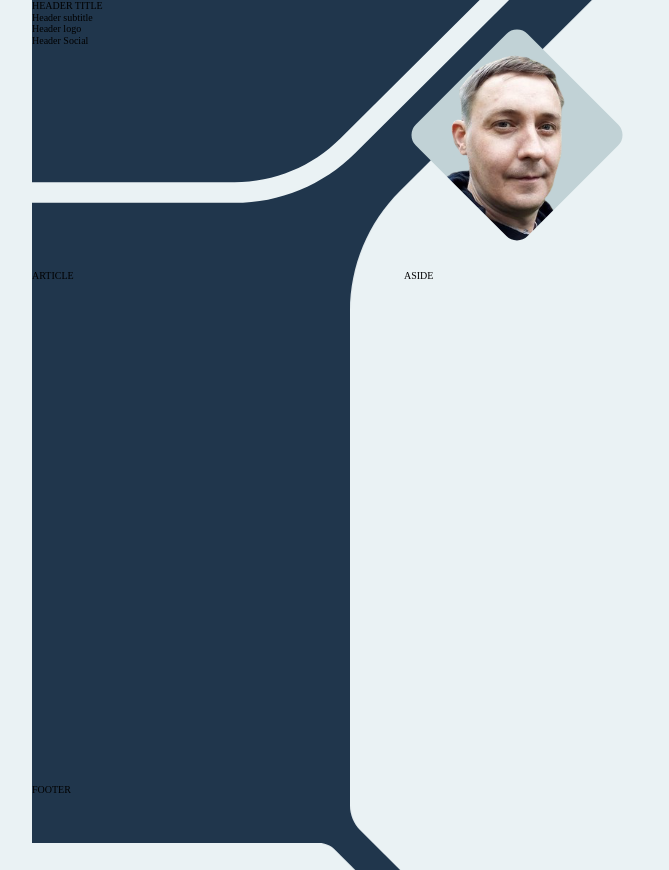
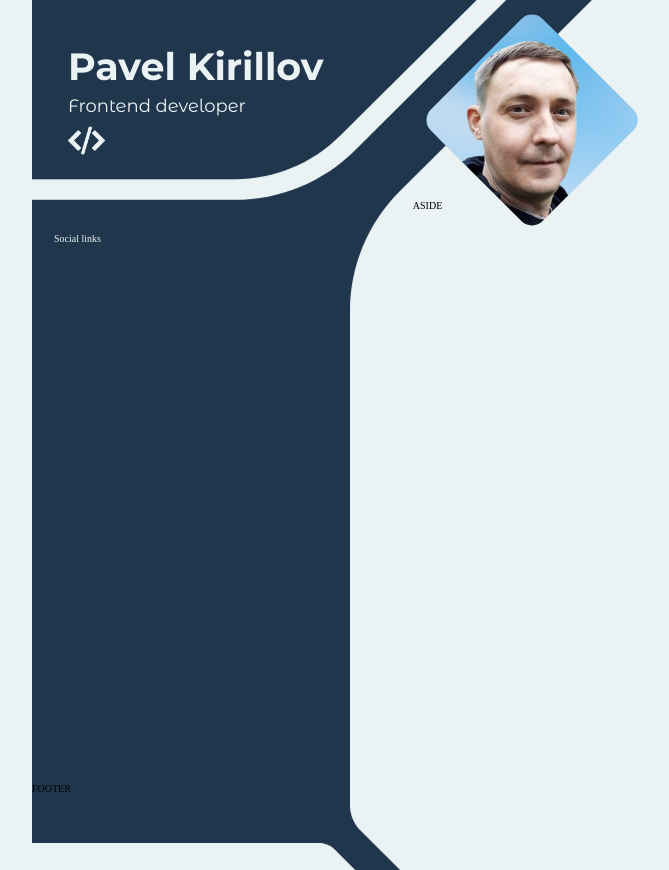
Before and after one commit to dobkir/my_cv-1, a PHP site: page / in a window 1280 px wide. Shown: the whole page, without its empty margins (298-967 px from the left). Run offline with PHP 8.4, Linux system fonts and the light colour scheme.

Commit message:
feat: add header section

```diff
--- a/css/_normalize.css
+++ b/css/_normalize.css
@@ -88,6 +88,15 @@ pre {
 
 a {
   background-color: transparent;
+}
+
+/**
+ * Reset margin, padding on figure tag
+ */
+
+figure {
+  margin: 0;
+  padding: 0;
 }
 
 /**
--- a/css/_variables.css
+++ b/css/_variables.css
@@ -2,7 +2,7 @@
   --light-color: #EAF2F4;
   --dark-color: #20364C;
   --neutral-color: #C1D2D6;
-  --header-title-font: normal 700 4rem/4.6rem "MontserratBold";
+  --header-title-font: normal 700 3.8rem/4.6rem "MontserratBold";
   --header-subtitle-font: normal 400 1.8rem/2.2rem "MontserratRegular";
   --social-font: normal 300 0.85rem/1rem "MontserratLight";
   --section-title-font: normal 700 1.85rem/2.2rem "MontserratBold";
--- a/css/style.css
+++ b/css/style.css
@@ -24,29 +24,38 @@
 }
 
 .header {
-  flex-basis: 30%;
+  flex-basis: 23%;
   display: flex;
+  height: 20rem;
 
   background-image: url(../img/bg-header.png);
   background-repeat: no-repeat;
+  background-position: 0 100%;
 }
 
 .header__info {
   order: 0;
   flex-basis: 60%;
+
   display: flex;
   flex-direction: column;
+  margin-left: 3.6rem;
+  margin-top: 4.4rem;
+
+  color: var(--light-color);
 }
 
-.header__title {}
+.header__title {
+  font: var(--header-title-font);
+}
 
-.header__subtitle {}
+.header__subtitle {
+  margin: 0.5rem 0;
+
+  font: var(--header-subtitle-font);
+}
 
 .header__logo {}
-
-.header__social {
-  flex-basis: 30%;
-}
 
 .header__avatar {
   order: 1;
@@ -56,7 +65,7 @@
 .avatar {
   width: 16rem;
   height: 16rem;
-  margin: 55px;
+  margin: 4rem;
 
   border: 1px solid transparent;
   border-radius: 1.6rem;
@@ -76,13 +85,22 @@
 }
 
 .main {
-  flex-basis: 60%;
+  flex-basis: 67%;
+
   display: flex;
 }
 
-.article {
+.main__section {
   order: 0;
   flex-basis: 60%;
+
+  margin-left: 2.2rem;
+
+  color: var(--light-color);
+}
+
+.social__links {
+  margin: 3.3rem 0;
 }
 
 .aside {
--- a/index.html
+++ b/index.html
@@ -16,27 +16,23 @@
     <header class="header">
       <section class="header__info">
         <div class="header__title">
-          HEADER TITLE
+          Pavel Kirillov
         </div>
         <!-- /.header__title -->
         <div class="header__subtitle">
-          Header subtitle
+          Frontend developer
         </div>
         <!-- /.header__subtitle -->
-        <div class="header__logo">
-          Header logo
-        </div>
+        <figure class="header__logo">
+          <img src="img/my_logo.png" alt="logo: my logo" width="37" height="37">
+        </figure>
         <!-- /.header__logo -->
-        <div class="header__social">
-          Header Social
-        </div>
-        <!-- /.header__social -->
       </section>
       <!-- /.header__info -->
 
       <section class="header__avatar">
         <figure class="avatar">
-          <img src="img/My_avatar_310x310.png" alt="My photo" width="160" height="160">
+          <img src="img/My_avatar_310x310_v1.1.png" alt="photo: my photo" width="160" height="160">
         </figure>
         <!-- /.avatar -->
       </section>
@@ -46,8 +42,11 @@
     <!-- /.header -->
 
     <main class="main">
-      <article class="article">
-        ARTICLE
+      <article class="main__section">
+        <div class="social__links">
+          Social links
+        </div>
+        <!-- /.header__social -->
       </article>
       <!-- /.article -->
       <aside class="aside">
```
Also changed, not shown: favicon.png (added), img/My_avatar_310x310_v1.1.png (added), img/my_logo.png (added).
